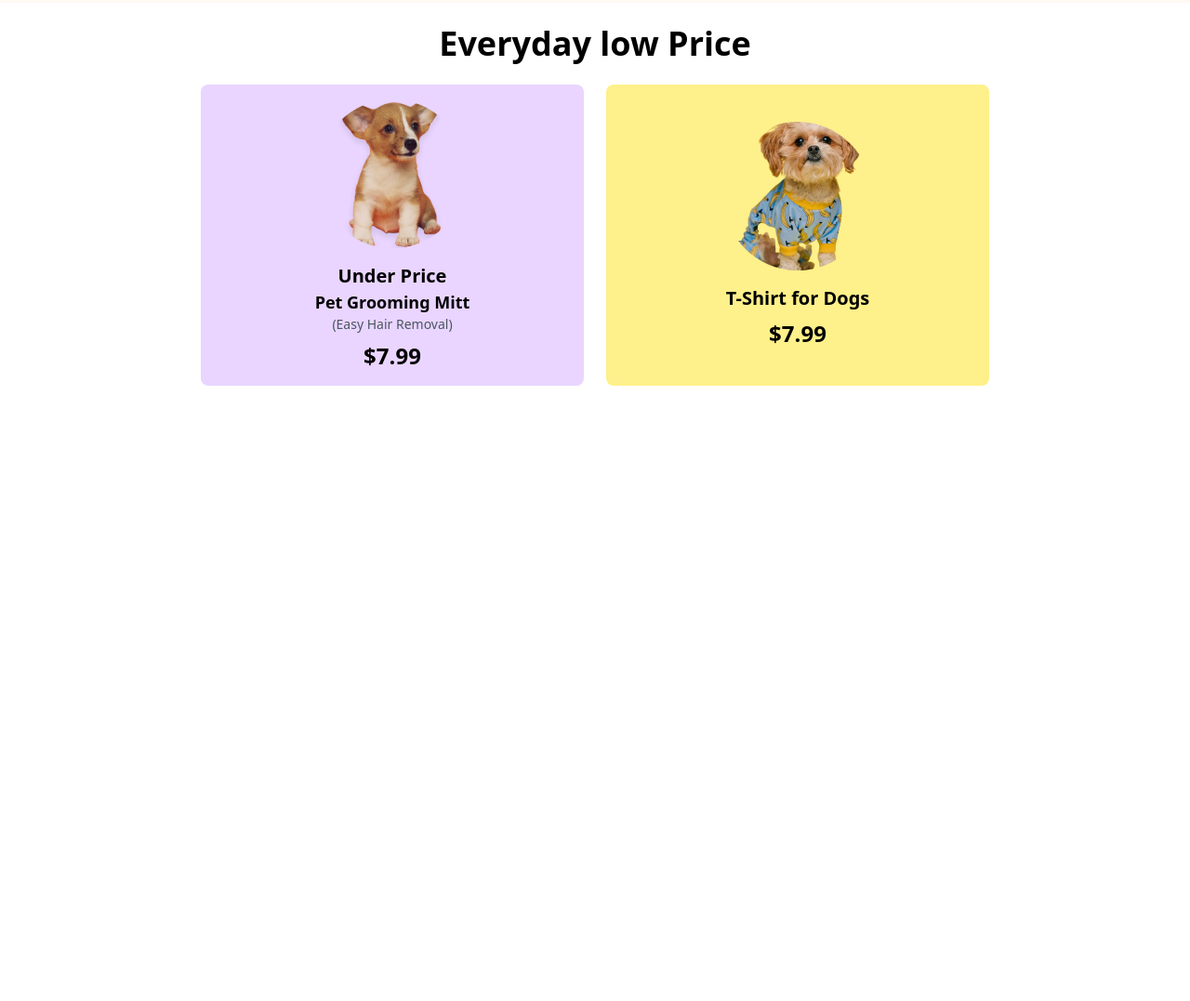
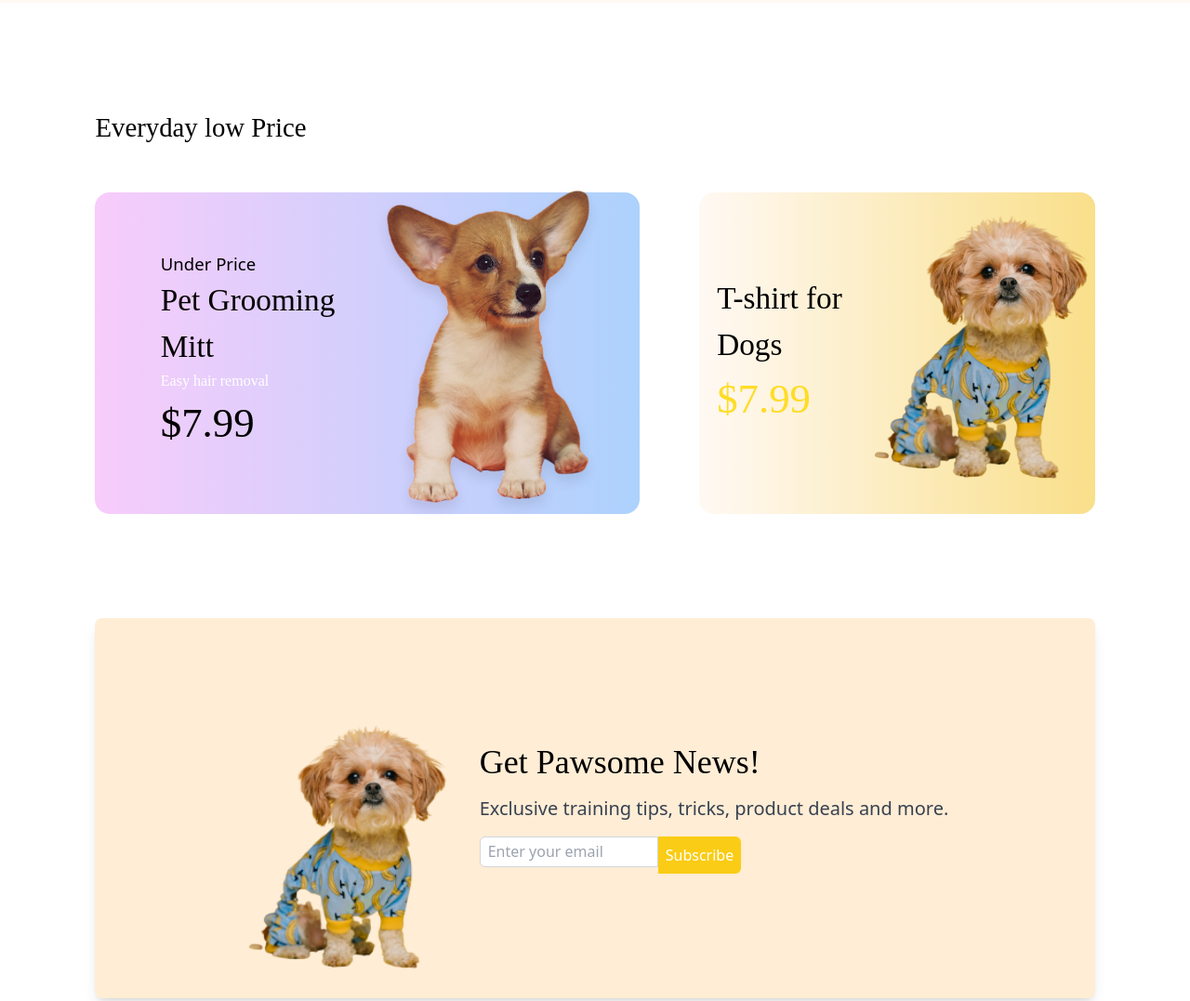
Before and after one commit to Muslimprogrammer292/Assignment-3-category-1-Abdul-Hameed-Khan, a plain HTML site: page index.html in a window 1280 px wide. Shown: the part 2056-3133 px from the top of the page at 93% size. Before the commit the page ends 2495 px from the top, so only its background shows below. Drawn offline with nearby package versions, Linux system fonts and the light colour scheme; a web font is replaced by a local one.

Commit message:
finished low price and newsletter sections

```diff
--- a/index.html
+++ b/index.html
@@ -146,8 +146,8 @@
           <h2 class="lg:text-[1vw] text-[3vw] mb-3 ">3 items</h2>
         </div>
     </section>
-    <section class="px-[5%] lg:px-[8%] lg:bg-[#FFF9F4] py-[8.75vw] mb ">
-      <h1 class="lg:text-[2.25vw] mb-12 font-adlam text-[4.25vw]">Trend pet products</h1>
+    <section class="px-[5%] lg:px-[8%] lg:bg-[#FFF9F4] py-[8.75vw] mb-[8.81vw] ">
+      <h1 class="lg:text-[2.25vw] mb-12 font-adlam text-[4.25vw]">Trending pet products</h1>
       <div class="grid lg:grid-cols-5 lg:grid-rows-3 w-[100%] grid-cols-1 gap-4">
         <div
           class=" bg-[#F9DF8A] w-[100%] h-[60.5vw] lg:h-auto col-span-2 row-span-3  dog bg-right-bottom bg-no-repeat bg-[url(/images/cute-pet-small.png)] p-[2vw] flex flex-col gap-[1vw] rounded-3xl">
@@ -249,23 +249,52 @@
       </div>
       </div>
     </section>
-    <section class="mx-[5%] lg:mx-[8%]">
-      <div class="max-w-4xl mx-auto p-6">
-        <h1 class="text-4xl font-bold mb-6 text-center">Everyday low Price</h1>
-        <div class="grid grid-cols-1 md:grid-cols-2 gap-6">
-          <!-- Left Section -->
-          <div class="bg-purple-200 p-4 rounded-lg text-center flex flex-col justify-center items-center">
-            <img src="images/cute-dog-mid.png" alt="Corgi Puppy" class="h-40 w-40 object-cover rounded-full mb-4">
-            <h2 class="text-xl font-semibold">Under Price</h2>
-            <p class="text-lg font-bold">Pet Grooming Mitt</p>
-            <p class="text-sm text-gray-600">(Easy Hair Removal)</p>
-            <p class="text-2xl font-bold mt-2">$7.99</p>
+    <section class="mx-[5%] lg:mx-[8%] mb-[8.81vw]">
+      <h1 class="lg:text-[2.25vw] mb-12 font-adlam text-[4.25vw]">Everyday low Price</h1>
+      <div class="flex flex-col lg:flex-row gap-[5vw]">
+        <div style="background: linear-gradient(to right, #F8CCFB, #ACD2FD), url('/images/cute-dog-mid.png') no-repeat;"
+          class="flex items-center justify-between space-x-2 pl-[5.5vw] w-[55%] h-[27vw] rounded-2xl bg-right bg-no-repeat">
+          <div>
+            <p class=" text-[1.45vw]">Under Price</p>
+            <p class="font-adlam text-[2.6vw]">Pet Grooming Mitt</p>
+            <p class="text-[1.25vw] text-white font-adlam">Easy hair removal</p>
+            <p class="font-adlam text-[3.5vw]">$7.99</p>
           </div>
-          <!-- Right Section -->
-          <div class="bg-yellow-200 p-4 rounded-lg text-center flex flex-col justify-center items-center">
-            <img src="images/cute-pet-mid.png" alt="Dog in T-Shirt" class="h-40 w-40 object-cover rounded-full mb-4">
-            <h2 class="text-xl font-semibold">T-Shirt for Dogs</h2>
-            <p class="text-2xl font-bold mt-2">$7.99</p>
+          <div>
+            <img src="images/cute-dog-mid.png" alt="">
+          </div>
+        </div>
+        <div style="background: linear-gradient(to right, #FFF9F4, #F9DF8A), url('/images/cute-dog-mid.png') no-repeat;"
+          class="flex items-center justify-between space-x-2 pl-[1.5vw] w-[40%] h-[27vw] rounded-2xl bg-right bg-no-repeat">
+          <div>
+            <p class="font-adlam text-[2.6vw]">T-shirt for Dogs</p>
+            <p class="font-adlam text-[3.5vw] text-[#FFDC26]">$7.99</p>
+
+          </div>
+          <div>
+            <img src="images/cute-pet-mid.png" alt="">
+          </div>
+        </div>
+      </div>
+    </section>
+    <section class="mb-[8vw] mx-[5%] lg:mx-[8%]  p-6 bg-orange-100 rounded-lg shadow-lg relative">
+      <div class="md:flex items-center justify-center">
+        <!-- Image Section -->
+        <div class=" flex justify-center">
+          <img class="w-[20vw]" src="images/cute-pet-small.png" alt="Dog in Outfit" class="w-full h-full object-cover rounded-lg">
+        </div>
+        <!-- Text Section -->
+        <div class=" ">
+          <div class=>
+            <h1 class="text-4xl font-adlam mb-4 text-center md:text-left">Get Pawsome News!</h1>
+            <p class="text-gray-700 mb-4 text-center md:text-left text-xl">Exclusive training tips, tricks, product deals and
+              more.</p>
+            <!-- Subscription Form -->
+            <div class="flex justify-center md:justify-start">
+              <input type="email" placeholder="Enter your email"
+                class="h-[2.6vw] w-[15vw] border border-gray-300 p-2 rounded-l-md">
+              <button class="bg-yellow-400 text-white p-2 rounded-r-md hover:bg-yellow-500">Subscribe</button>
+            </div>
           </div>
         </div>
       </div>
```
